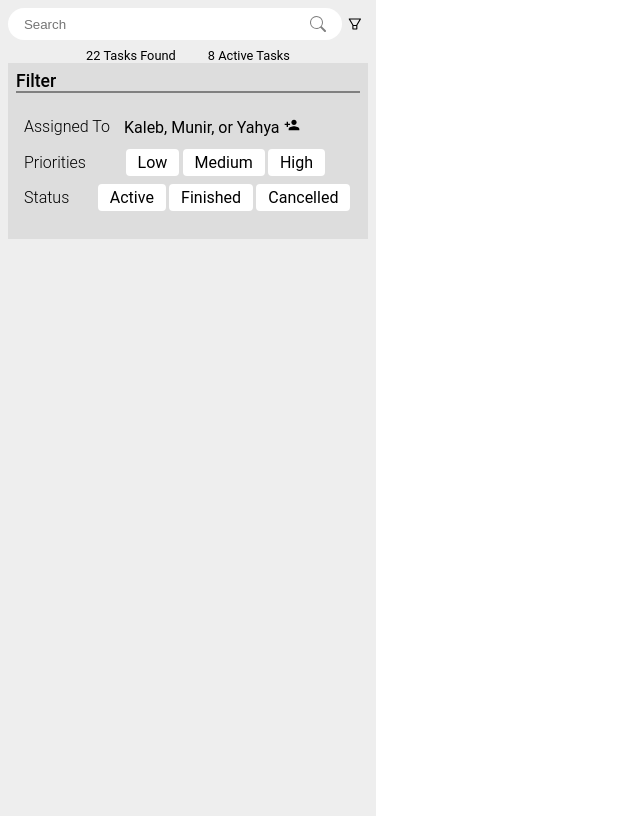
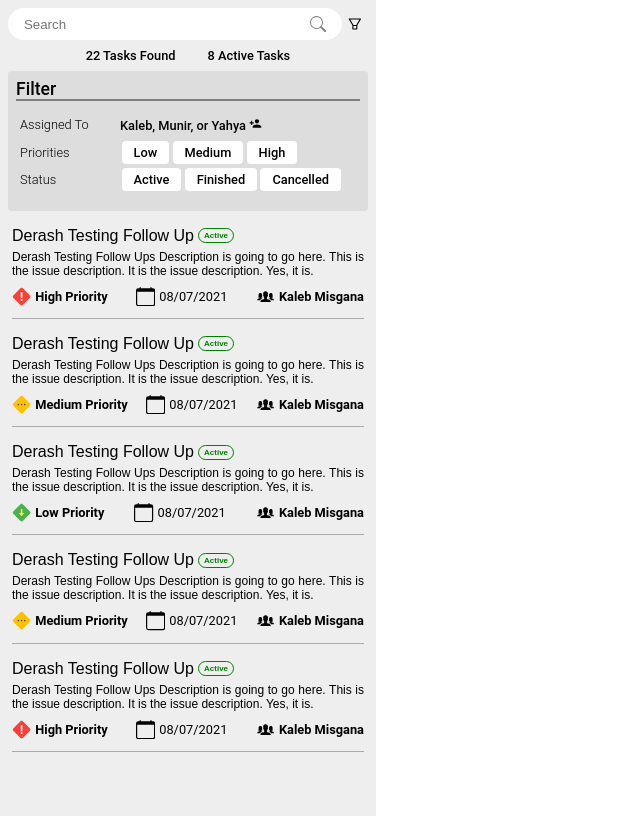
Before and after one commit to navy87/task_tracker, a React (Create React App) app: page / in a window 1280 px wide. Shown: the whole page, without its empty margins (0-640 px from the left). Built offline with nearby package versions, Linux system fonts and the light colour scheme.

Commit message:
added tasklist

```diff
--- a/src/components/helpers/CheckBox.js
+++ b/src/components/helpers/CheckBox.js
@@ -1,4 +1,4 @@
-import React, { useEffect, useState } from "react";
+import React, { useState } from "react";
 import styled from "styled-components";
 
 let LabelStyled = styled.label`
--- a/src/components/sidebar/SideBar.js
+++ b/src/components/sidebar/SideBar.js
@@ -1,12 +1,14 @@
 import "../../styles/sidebar/sidebar.css";
 import Filter from "./filter/Filter";
 import SearchBar from "./search/SearchBar";
+import TaskList from "./tasklist/TaskList";
 
 const SideBar = () => {
     return (
         <div id="sidebar">
             <SearchBar />
             <Filter />
+            <TaskList />
         </div>
     );
 };
--- a/src/components/sidebar/filter/FilterItem.js
+++ b/src/components/sidebar/filter/FilterItem.js
@@ -1,12 +1,14 @@
 import React from "react";
-import { MdPersonAdd } from "react-icons/md";
 import styled from "styled-components";
 
 const ItemStyled = styled.div`
-    margin: 1rem auto;
+    margin: 0.75rem auto;
     display: flex;
+    font-size: 0.8rem;
+    font-weight: 500;
 
     .label {
+        font-weight: 300;
         width: 5.75rem;
         margin-right: 0.5rem;
     }
--- /dev/null
+++ b/src/components/sidebar/tasklist/TaskItem.js
@@ -0,0 +1,122 @@
+import React from "react";
+import {
+    FcLowPriority,
+    FcMediumPriority,
+    FcHighPriority,
+} from "react-icons/fc";
+
+import { BsCalendar } from "react-icons/bs";
+import { IoIosPeople } from "react-icons/io";
+import styled from "styled-components";
+
+const priorityMap = {
+    low: {
+        text: "Low Priority",
+        icon: <FcLowPriority className="icon" />,
+    },
+    mid: {
+        text: "Medium Priority",
+        icon: <FcMediumPriority className="icon" />,
+    },
+    high: {
+        text: "High Priority",
+        icon: <FcHighPriority className="icon" />,
+    },
+};
+
+const TaskItemStyled = styled.div`
+    cursor: pointer;
+    margin: 1rem 0;
+    padding-bottom: 0.5rem;
+    border-bottom: 1px solid #aaa;
+`;
+
+const TitleStyled = styled.div`
+    font-family: "Montserrat", sans-serif;
+    display: flex;
+    align-items: center;
+    gap: 0.25rem;
+
+    h3 {
+        font-size: 1rem;
+        font-weight: 500;
+    }
+
+    .status {
+        border: 1px solid green;
+        padding: 2px 5px;
+        border-radius: 1rem;
+        color: green;
+        font-size: 0.5rem;
+        font-weight: 600;
+    }
+`;
+
+const DescriptionStyled = styled.p`
+    font-family: "Montserrat", sans-serif;
+    font-size: 0.75rem;
+    font-weight: 400;
+    padding: 5px 0;
+    text-align: justify;
+`;
+
+const DetailsStyled = styled.div`
+    margin: 0.25rem 0;
+    display: flex;
+    justify-content: space-between;
+    align-items: center;
+    font-size: 0.8rem;
+
+    .icon {
+        width: 1.2rem;
+        height: 1.2rem;
+    }
+
+    div {
+        display: flex;
+        align-items: center;
+        gap: 0.25rem;
+    }
+
+    .priority {
+        font-weight: bold;
+    }
+
+    .assignees {
+        font-weight: 300;
+    }
+`;
+
+const TaskItem = ({
+    name,
+    description,
+    priority,
+    dueDate,
+    persons,
+    status,
+}) => {
+    return (
+        <TaskItemStyled onClick={() => alert("Hello")}>
+            <TitleStyled>
+                <h3>{name}</h3>
+                <span className="status">{status}</span>
+            </TitleStyled>
+            <DescriptionStyled>{description}</DescriptionStyled>
+            <DetailsStyled>
+                <div className="priority">
+                    {priorityMap[priority].icon} {priorityMap[priority].text}
+                </div>
+                <div className="date">
+                    <BsCalendar className="icon" /> {dueDate}
+                </div>
+
+                <div className="assignees">
+                    <IoIosPeople className="icon" />
+                    <b>{persons[0].name}</b>
+                </div>
+            </DetailsStyled>
+        </TaskItemStyled>
+    );
+};
+
+export default TaskItem;
--- /dev/null
+++ b/src/components/sidebar/tasklist/TaskList.js
@@ -0,0 +1,155 @@
+import React, { useState } from "react";
+import TaskItem from "./TaskItem";
+
+const TaskList = () => {
+    const [tasks, setTasks] = useState(
+        [
+        {
+            name: "Derash Testing Follow Up",
+            description:
+                "Derash Testing Follow Ups Description is going to go here. This is the issue description. It is the issue description. Yes, it is. ",
+            dueDate: "08/07/2021",
+            priority: "high",
+            status: "Active",
+            persons: [
+                {
+                    name: "Kaleb Misgana",
+                    leader: true,
+                },
+                {
+                    name: "Munir Haji",
+                    leader: false,
+                },
+                {
+                    name: "Yahya Haji",
+                    leader: false,
+                },
+                {
+                    name: "Hanan Fati",
+                    leader: false,
+                },
+            ],
+        },
+        {
+            name: "Derash Testing Follow Up",
+            description:
+                "Derash Testing Follow Ups Description is going to go here. This is the issue description. It is the issue description. Yes, it is. ",
+            dueDate: "08/07/2021",
+            priority: "mid",
+            status: "Active",
+            persons: [
+                {
+                    name: "Kaleb Misgana",
+                    leader: true,
+                },
+                {
+                    name: "Munir Haji",
+                    leader: false,
+                },
+                {
+                    name: "Yahya Haji",
+                    leader: false,
+                },
+                {
+                    name: "Hanan Fati",
+                    leader: false,
+                },
+            ],
+        },
+        {
+            name: "Derash Testing Follow Up",
+            description:
+                "Derash Testing Follow Ups Description is going to go here. This is the issue description. It is the issue description. Yes, it is. ",
+            dueDate: "08/07/2021",
+            priority: "low",
+            status: "Active",
+            persons: [
+                {
+                    name: "Kaleb Misgana",
+                    leader: true,
+                },
+                {
+                    name: "Munir Haji",
+                    leader: false,
+                },
+                {
+                    name: "Yahya Haji",
+                    leader: false,
+                },
+                {
+                    name: "Hanan Fati",
+                    leader: false,
+                },
+            ],
+        },
+        {
+            name: "Derash Testing Follow Up",
+            description:
+                "Derash Testing Follow Ups Description is going to go here. This is the issue description. It is the issue description. Yes, it is. ",
+            dueDate: "08/07/2021",
+            priority: "mid",
+            status: "Active",
+            persons: [
+                {
+                    name: "Kaleb Misgana",
+                    leader: true,
+                },
+                {
+                    name: "Munir Haji",
+                    leader: false,
+                },
+                {
+                    name: "Yahya Haji",
+                    leader: false,
+                },
+                {
+                    name: "Hanan Fati",
+                    leader: false,
+                },
+            ],
+        },
+        {
+            name: "Derash Testing Follow Up",
+            description:
+                "Derash Testing Follow Ups Description is going to go here. This is the issue description. It is the issue description. Yes, it is. ",
+            dueDate: "08/07/2021",
+            priority: "high",
+            status: "Active",
+            persons: [
+                {
+                    name: "Kaleb Misgana",
+                    leader: true,
+                },
+                {
+                    name: "Munir Haji",
+                    leader: false,
+                },
+                {
+                    name: "Yahya Haji",
+                    leader: false,
+                },
+                {
+                    name: "Hanan Fati",
+                    leader: false,
+                },
+            ],
+        },
+    ]);
+
+    return (
+        <div className="task_list">
+            {tasks.map((task) => (
+                <TaskItem
+                    name={task.name}
+                    description={task.description}
+                    dueDate={task.dueDate}
+                    persons={task.persons}
+                    priority={task.priority}
+                    status={task.status}
+                />
+            ))}
+        </div>
+    );
+};
+
+export default TaskList;
--- a/src/styles/index.css
+++ b/src/styles/index.css
@@ -7,3 +7,19 @@
 body {
     font-family: "Roboto", sans-serif;
 }
+
+::-webkit-scrollbar {
+    width: 5px;
+}
+
+::-webkit-scrollbar-track {
+    background: #f1f1f1;
+}
+
+::-webkit-scrollbar-thumb {
+    background: #ddd;
+}
+
+::-webkit-scrollbar-thumb:hover {
+    background: #555;
+}
--- a/src/styles/sidebar/sidebar.css
+++ b/src/styles/sidebar/sidebar.css
@@ -4,6 +4,30 @@
   height: 100vh;
   background-color: #eee;
   padding: 0.5rem;
+  overflow-y: scroll;
+  display: -webkit-box;
+  display: -ms-flexbox;
+  display: flex;
+  -webkit-box-orient: vertical;
+  -webkit-box-direction: normal;
+      -ms-flex-direction: column;
+          flex-direction: column;
+}
+
+#sidebar::-webkit-scrollbar {
+  width: 3px;
+}
+
+#sidebar::-webkit-scrollbar-track {
+  background: #f1f1f1;
+}
+
+#sidebar::-webkit-scrollbar-thumb {
+  background: #ddd;
+}
+
+#sidebar::-webkit-scrollbar-thumb:hover {
+  background: #555;
 }
 
 #sidebar #searchbar {
@@ -49,17 +73,19 @@
   display: -webkit-box;
   display: -ms-flexbox;
   display: flex;
-  margin-top: 0.5rem;
+  margin: 0.5rem auto;
   gap: 2rem;
   font-size: 0.8rem;
+  font-weight: 500;
   -webkit-box-pack: center;
       -ms-flex-pack: center;
           justify-content: center;
 }
 
 #sidebar .filter {
-  background-color: #dddddd;
+  background-color: #ddd;
   padding: 0.5rem;
+  border-radius: 0.25rem;
 }
 
 #sidebar .filter h2 {
@@ -69,10 +95,10 @@
 }
 
 #sidebar .filter .filters_grid {
-  padding: 0.5rem;
+  padding: 0.25rem;
 }
 
-#sidebar .filter .filters_grid .label {
-  font-weight: 300;
+#sidebar .task_list {
+  padding: 0 0.25rem;
 }
 /*# sourceMappingURL=sidebar.css.map */
--- a/src/styles/sidebar/sidebar.scss
+++ b/src/styles/sidebar/sidebar.scss
@@ -4,6 +4,26 @@
     height: 100vh;
     background-color: #eee;
     padding: 0.5rem;
+    overflow-y: scroll;
+
+    display: flex;
+    flex-direction: column;
+
+    &::-webkit-scrollbar {
+        width: 3px;
+    }
+
+    &::-webkit-scrollbar-track {
+        background: #f1f1f1;
+    }
+
+    &::-webkit-scrollbar-thumb {
+        background: #ddd;
+    }
+
+    &::-webkit-scrollbar-thumb:hover {
+        background: #555;
+    }
 
     #searchbar {
         display: flex;
@@ -38,15 +58,17 @@
 
     .search_result {
         display: flex;
-        margin-top: 0.5rem;
+        margin: 0.5rem auto;
         gap: 2rem;
         font-size: 0.8rem;
+        font-weight: 500;
         justify-content: center;
     }
 
     .filter {
-        background-color: #dddddd;
+        background-color: #ddd;
         padding: 0.5rem;
+        border-radius: 0.25rem;
 
         h2 {
             font-weight: 500;
@@ -55,11 +77,11 @@
         }
 
         .filters_grid {
-            padding: 0.5rem;
-
-            .label {
-                font-weight: 300;
-            }
+            padding: 0.25rem;
         }
     }
+
+    .task_list {
+        padding: 0 0.25rem;
+    }
 }
```
Also changed, not shown: 1 other file (tests, documents, lock files or other folders).
